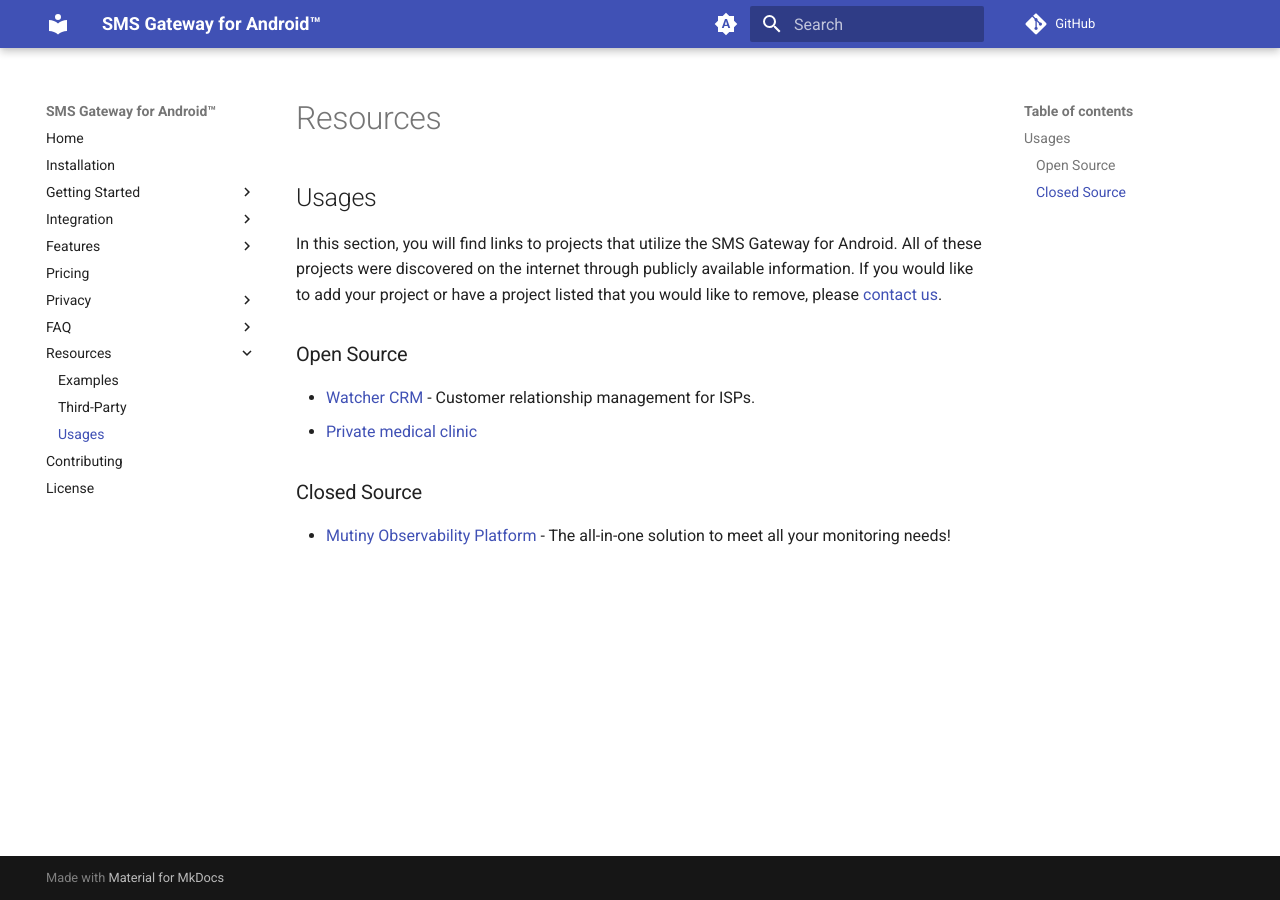
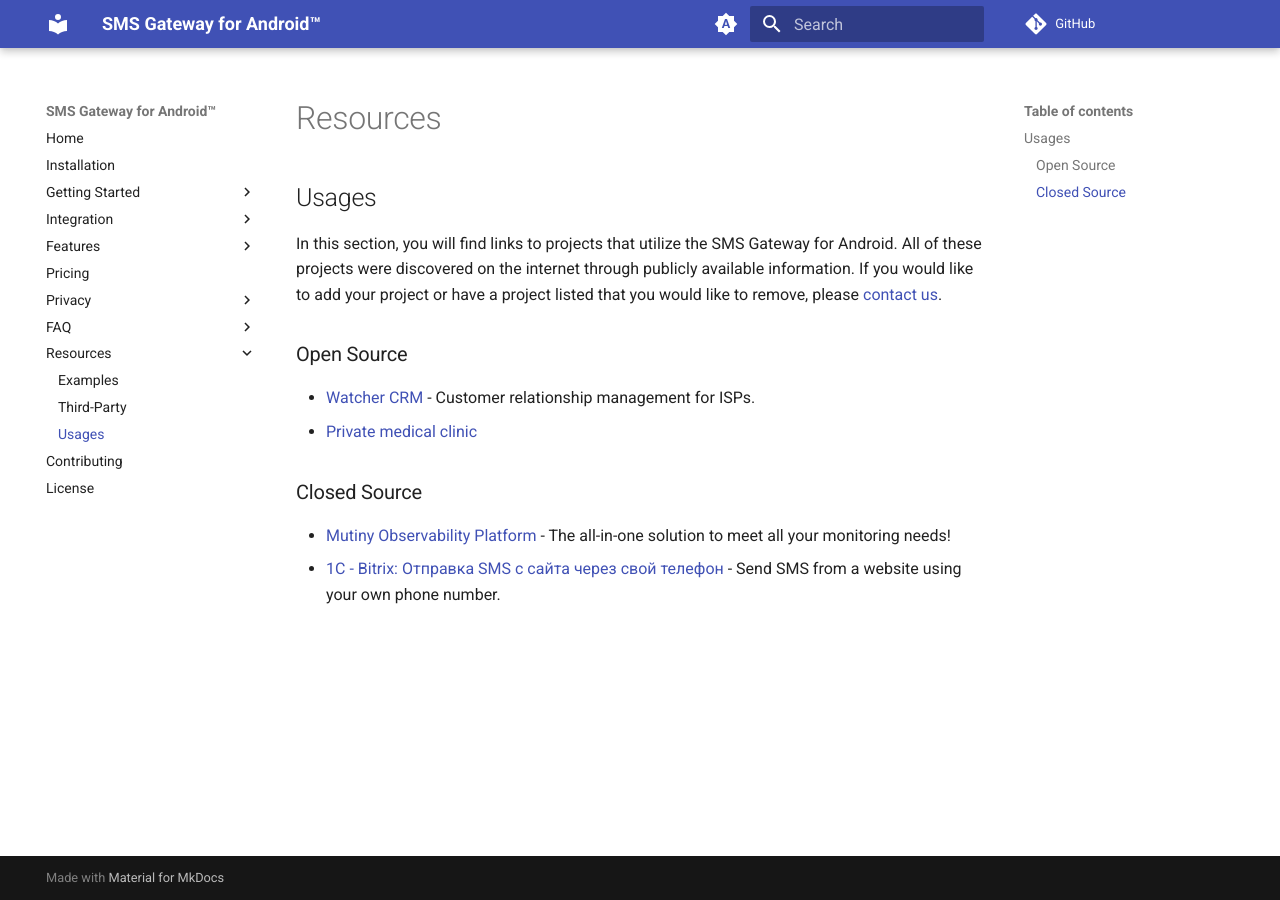
Before and after one commit to android-sms-gateway/docs-web, an MkDocs documentation site: the page built from docs/resources/usages.md, in a window 1280 px wide. Built offline with MkDocs 1.6.1 and Material for MkDocs 9.7.7, drawn with Linux system fonts in a browser that asks for light colours; comment, search, counter and statistics services are not loaded.

Commit message:
[resources] add 1C Bitrix module link

```diff
--- a/docs/resources/usages.md
+++ b/docs/resources/usages.md
@@ -12,3 +12,4 @@
 ### Closed Source
 
 - [Mutiny Observability Platform](https://www.mutiny.com) - The all-in-one solution to meet all your monitoring needs!
+- [1C - Bitrix: Отправка SMS с сайта через свой телефон](https://marketplace.1c-bitrix.ru/solutions/runetlab.sms/) - Send SMS from a website using your own phone number.
```
